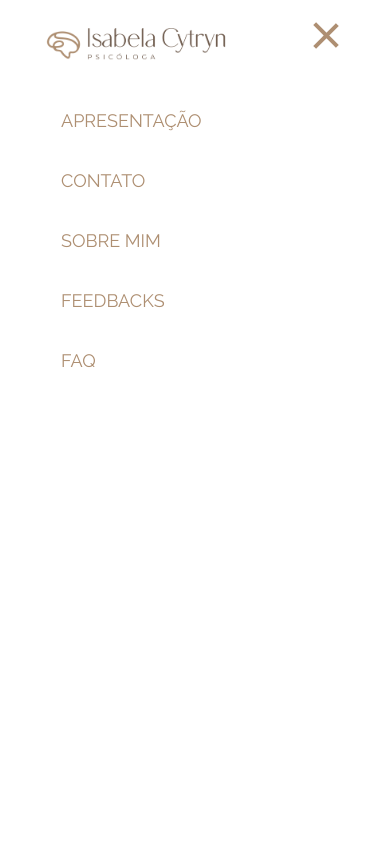
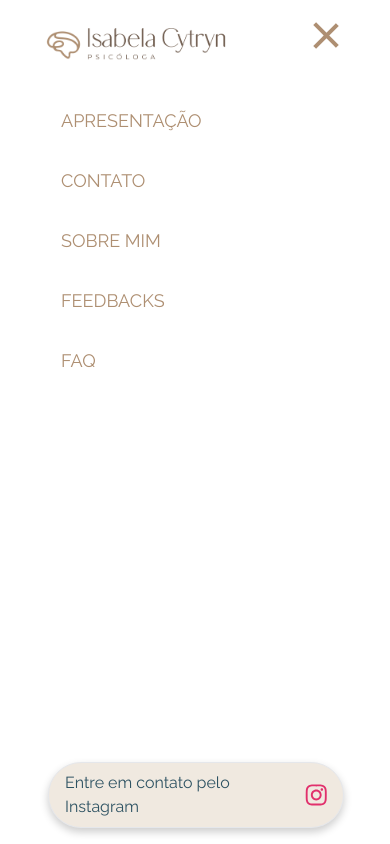
Before and after one commit to MarceloBxD/isacytryn, a Next.js app: page / in a window 390 px wide. Both pictures are taken after a click on the element 326 px from the left and 44 px from the top of the page. Shown: the top 844 px of the page. Built offline with nearby package versions, Linux system fonts and the light colour scheme.

Commit message:
chore: Update CtaButton component to add Instagram option for contact

```diff
--- a/components/CtaButton/index.tsx
+++ b/components/CtaButton/index.tsx
@@ -1,13 +1,14 @@
 import Link from "next/link";
 import React, { useEffect, useRef } from "react";
-import { FaWhatsapp } from "react-icons/fa";
+import { FaInstagram, FaWhatsapp } from "react-icons/fa";
 import gsap from "gsap";
 
 type CtaButtonProps = {
   title: string;
+  insta?: boolean;
 };
 
-export const CtaButton: React.FC<CtaButtonProps> = ({ title }) => {
+export const CtaButton: React.FC<CtaButtonProps> = ({ title, insta }) => {
   const buttonRef = useRef<HTMLAnchorElement>(null);
 
   useEffect(() => {
@@ -64,12 +65,16 @@ export const CtaButton: React.FC<CtaButtonProps> = ({ title }) => {
     });
   }, []);
 
+  const INSTAGRAM_URL = "https://www.instagram.com/psi.isabelacytryn/";
+  const WHATSAPP_URL =
+    "https://api.whatsapp.com/send?phone=5521994633606&text=Oi,%20vim%20pelo%20site!%20";
+
   return (
     <Link
       ref={buttonRef}
       target="_blank"
-      href="https://api.whatsapp.com/send?phone=5521994633606&text=Oi,%20vim%20pelo%20site!%20"
-      className="flex border cursor-pointer py-2 px-4 rounded-full z-50 items-center gap-3"
+      href={insta ? INSTAGRAM_URL : WHATSAPP_URL}
+      className="flex border cursor-pointer py-2 px-4 rounded-full z-50  justify-between items-center gap-3"
     >
       {/* svg wpp */}
       <span
@@ -78,7 +83,11 @@ export const CtaButton: React.FC<CtaButtonProps> = ({ title }) => {
         }}
         className="text-quaternary text-md"
       />
-      <FaWhatsapp size={24} color="#25D366" />
+      {insta ? (
+        <FaInstagram size={24} color="#E1306C" />
+      ) : (
+        <FaWhatsapp size={24} color="#25D366" />
+      )}
     </Link>
   );
 };
--- a/components/Header/index.tsx
+++ b/components/Header/index.tsx
@@ -73,20 +73,11 @@ export const Header: React.FC = () => {
       </div>
       {/* Show NAV in Desktop */}
 
-      {
-        /* show Instagram button the bottom if isOpen */
-        isOpen && (
-          <div className="hidden md:block">
-            <Link
-              href="https://www.instagram.com/isaconsultoria/"
-              target="_blank"
-              rel="noopener noreferrer"
-            >
-              Instagram
-            </Link>
-          </div>
-        )
-      }
+      {isOpen && (
+        <div className="fixed md:hidden bottom-2 p-2 w-full max-w-[80vw] min-w-[300px] z-[999999]">
+          <CtaButton title="Entre em contato pelo Instagram" insta />
+        </div>
+      )}
 
       <div>
         <nav className="hidden lg:flex">
```
